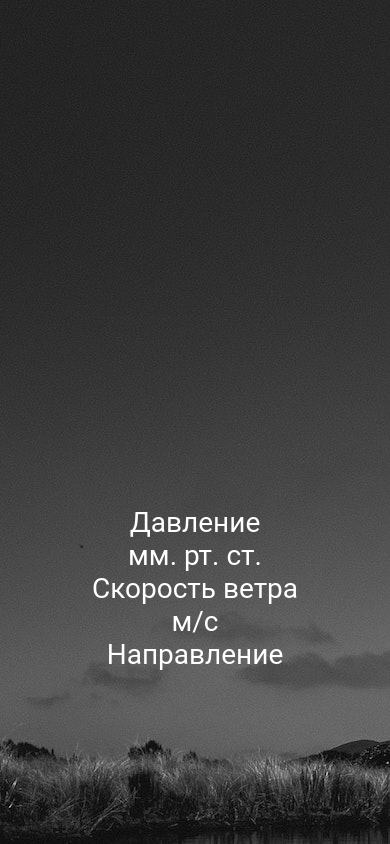
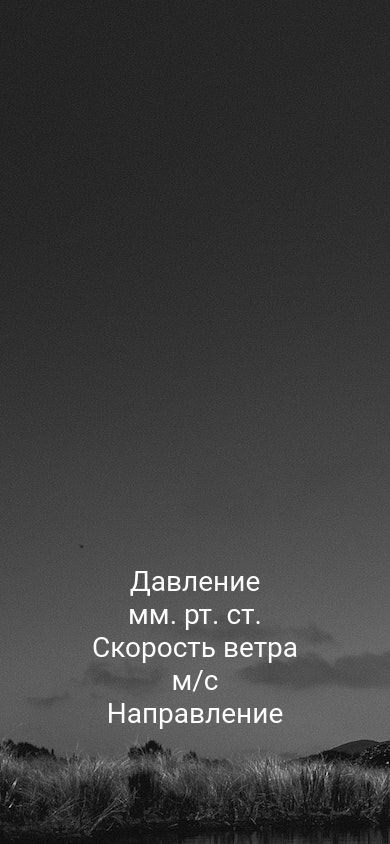
Before and after one commit to ShevchikNS/weather-app, a Next.js app: page /Footer in a window 390 px wide. Built offline with nearby package versions, Linux system fonts and the light colour scheme.

Commit message:
change files and styles

```diff
--- a/styles/footer.css
+++ b/styles/footer.css
@@ -49,6 +49,7 @@ body {
         gap: 0;
         justify-content: center;
         text-align: center;
+        margin-top: 15%;
     }
     .characterItem {
         font-size: 28px;
--- a/styles/globals.css
+++ b/styles/globals.css
@@ -27,7 +27,7 @@
 }
 
 .now-astro {
-    margin-top: 22px;
+    /*margin-top: 22px;*/
     transform: translate(-50%, 40px);
     width: 390px;
     overflow: hidden;
@@ -70,7 +70,7 @@
 }
 
 .degrees {
-    margin-top: 15vh;
+    margin-top: 12vh;
     text-align: center;
     font-size: 80px;
 }
```
